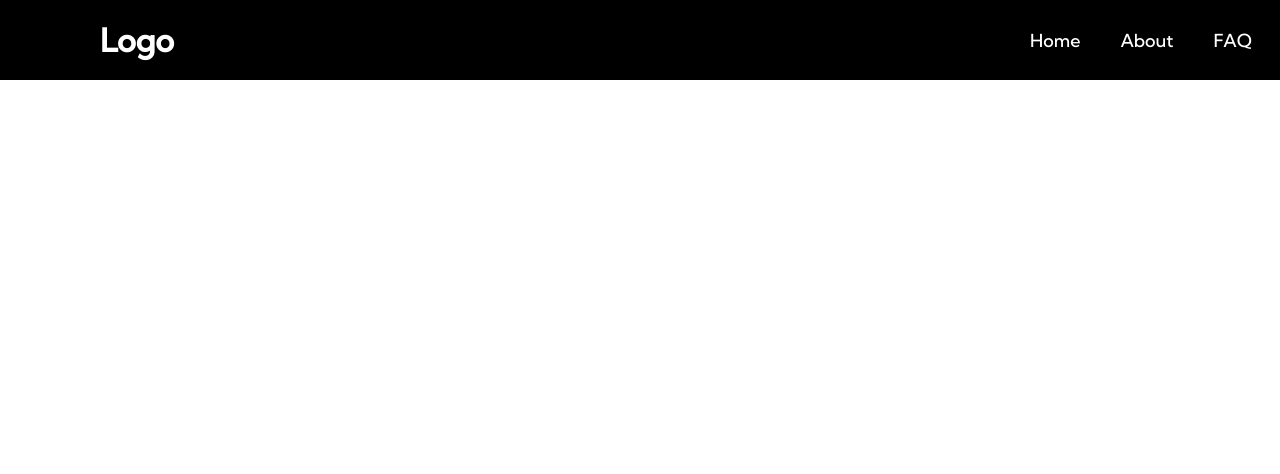
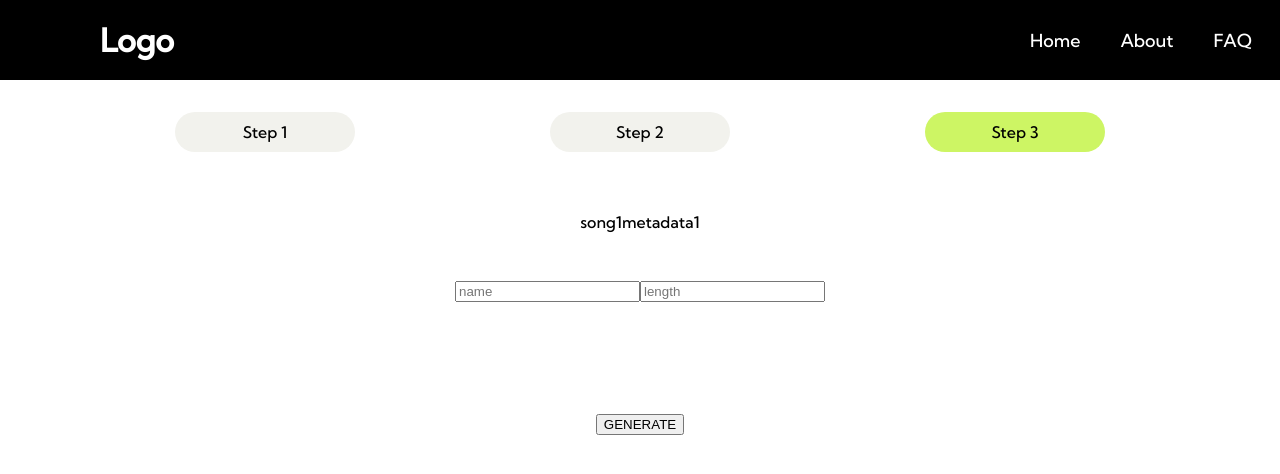
Before and after one commit to cs0320-f23/term-project-mmateoss-Awang299-azchen-hchen187, a React (Create React App) app in the folder front-end/: page /input/generation in a window 1280 px wide. Shown: the top 474 px of the page. Built offline with nearby package versions, Linux system fonts and the light colour scheme.

Commit message:
feat: barebones generated-playlist-page + generation-page

```diff
--- a/front-end/package.json
+++ b/front-end/package.json
@@ -3,6 +3,9 @@
   "version": "0.1.0",
   "private": true,
   "dependencies": {
+    "@emotion/react": "^11.11.1",
+    "@emotion/styled": "^11.11.0",
+    "@mui/material": "^5.14.19",
     "@testing-library/jest-dom": "^5.17.0",
     "@testing-library/react": "^13.4.0",
     "@testing-library/user-event": "^13.5.0",
@@ -15,7 +18,6 @@
     "web-vitals": "^2.1.4"
   },
   "scripts": {
-
     "start": "react-scripts start",
     "build": "react-scripts build",
     "test": "react-scripts test",
--- /dev/null
+++ b/front-end/src/pages/input/GenerationPage.css
@@ -0,0 +1,19 @@
+.generation-page {
+    .selections {
+        display: flex;
+        align-items: center;
+        justify-content: center;
+        margin: 3rem;
+    }
+
+    .playlist-info {
+        display: flex;
+        align-items: center;
+        justify-content: center;
+        margin: 2rem;
+    }
+
+    .generate-button {
+        margin: 5rem;
+    }
+}
--- a/front-end/src/pages/input/GenerationPage.tsx
+++ b/front-end/src/pages/input/GenerationPage.tsx
@@ -1,7 +1,39 @@
-import React from 'react'
+import React, { useState } from 'react'
+import './GenerationPage.css'
+import ProgressBar from '../../components/progress/ProgressBar'
 
 export default function GenerationPage() {
+
+  const [selectedSongs, setSelectedSongs] = useState(["song1"])
+  const [selectedMetaData, setSelectedMetaData] = useState(["metadata1"])
+  const [name, setName] = useState("")
+  const [length, setLength] = useState(0)
+
+  const handleGenerateButtonClick = () => {
+
+  }
+
   return (
-    <div style={{ color: "white"}}>GenerationPage</div>
-  )
+    <div className="generation-page">
+      <ProgressBar step={3} />
+      <div className="selections">
+        <div className="song-selections"></div>
+        {selectedSongs.map((song) => song)}
+        <div className="metadata-selections">{selectedMetaData.map((song) => song)}</div>
+      </div>
+      <div className="playlist-info">
+        <div className="name">
+          {" "}
+          <input placeholder="name"></input>
+        </div>
+        <div className="length">
+          {" "}
+          <input placeholder="length"></input>
+        </div>
+      </div>
+      <a href="/result">
+        <button className="generate-button"> GENERATE </button>
+      </a>
+    </div>
+  );
 }
--- /dev/null
+++ b/front-end/src/pages/result/GeneratedPlaylistPage.css
@@ -0,0 +1,9 @@
+.generated-playlist-page {
+    display: flex;
+    flex-direction: column;
+
+    .song-paper {
+        padding: 2.5rem 5rem 2.5rem 5rem;
+        margin: 2rem;
+    }
+}
--- a/front-end/src/pages/result/GeneratedPlaylistPage.tsx
+++ b/front-end/src/pages/result/GeneratedPlaylistPage.tsx
@@ -1,7 +1,15 @@
-import React from 'react'
+import { Paper } from '@mui/material'
+import React, { useState } from 'react'
+import "./GeneratedPlaylistPage.css"
 
 export default function GeneratedPlaylistPage() {
+  const [songs, setSongs] = useState(["song1", "song2", "song3"])
+
   return (
-    <div>GeneratedPlaylistPage</div>
-  )
+    <div className="generated-playlist-page">
+      {songs.map((song) => (
+        <Paper className="song-paper" elevation={3}>{song}</Paper>
+      ))}
+    </div>
+  );
 }
```
Also changed, not shown: 1 other file (tests, documents, lock files or other folders).
